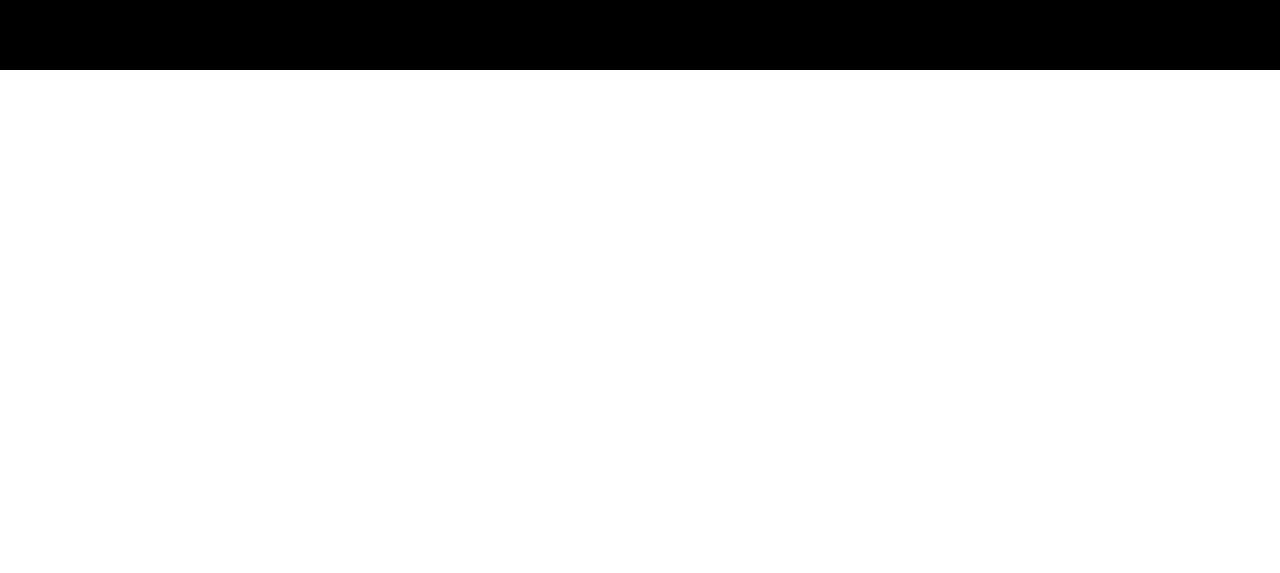
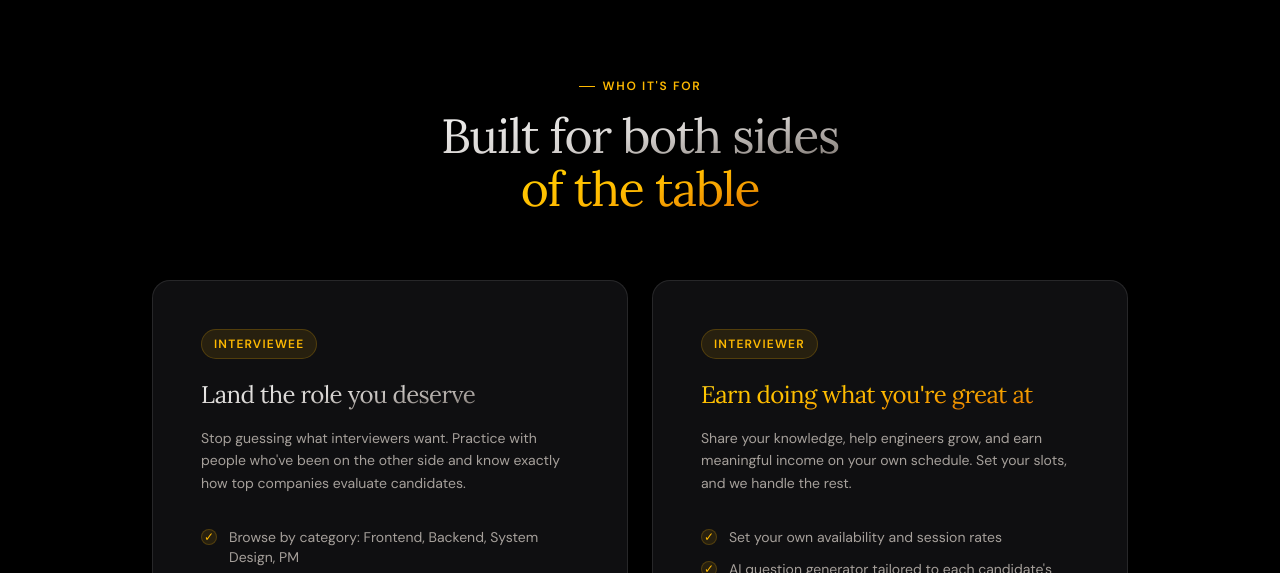
Before and after one commit to mdirfan-007/Prepzo, a Next.js app: page / in a window 1280 px wide. Shown: the part 2227-2800 px from the top of the page. Before the commit the page ends 2297 px from the top, so only its background shows below. Built offline with nearby package versions, Linux system fonts and the light colour scheme; no server answers.

Commit message:
adding BentoCard and features

```diff
--- a/app/page.jsx
+++ b/app/page.jsx
@@ -10,8 +10,9 @@
 } from "@/components/reusePara";
 import { Badge } from "@/components/ui/badge";
 import { Button } from "@/components/ui/button";
-import { AI_TAGS, AVATARS, LOGOS, SLOTS } from "@/lib/data";
+import { AI_TAGS, AVATARS, LOGOS, ROLES, SLOTS } from "@/lib/data";
 import { Bot, Wallet } from "lucide-react";
+import { div } from "motion/react-client";
 import Image from "next/image";
 import Link from "next/link";
 import React from "react";
@@ -105,16 +106,19 @@
               desc="Our AI Interview Generator creates realistic mock interview scenarios tailored to your target role, providing you with a personalized and effective way to practice and prepare for your upcoming interviews."
             >
               <div className="flex flex-wrap gap-2 mt-5">
-               {AI_TAGS.map((t)=>(
-                <Badge key={t.label} variant={t.active ? "gold" : "outline"} size="sm">
-                  {t.label}
-                </Badge>
-               ))}
+                {AI_TAGS.map((t) => (
+                  <Badge
+                    key={t.label}
+                    variant={t.active ? "gold" : "outline"}
+                    size="sm"
+                  >
+                    {t.label}
+                  </Badge>
+                ))}
               </div>
             </BentoCard>
-
           </div>
-           <div className="col-span-12 md:col-span-5">
+          <div className="col-span-12 md:col-span-5">
             <BentoCard
               icon={<Wallet size={16} className="text-amber-400" />}
               title={<GrayTitle>Credit System</GrayTitle>}
@@ -140,9 +144,7 @@
               icon="📹"
               title="HD Video Calls"
               desc="Powered by Stream. Screen sharing, recording, and instant playback links — all built in."
-            >
-
-            </BentoCard>
+            ></BentoCard>
           </div>
 
           <div className="col-span-12 md:col-span-4">
@@ -165,11 +167,9 @@
               icon="📊"
               title={<GrayTitle>AI Feedback Reports</GrayTitle>}
               desc="Post-interview analysis by Gemini with actionable insights."
-            >
-
-            </BentoCard>
+            ></BentoCard>
           </div>
-           <div className="col-span-12 md:col-span-6">
+          <div className="col-span-12 md:col-span-6">
             <BentoCard
               icon="🗓️"
               title={<GoldTitle>Slot-based Scheduling</GoldTitle>}
@@ -189,6 +189,46 @@
           </div>
         </div>
       </section>
+      <section className="relative z-10 pb-28 max-w-5xl mx-auto px-6">
+        <div className="text-center mb-16">
+          <Sectionlabel>Who it&apos;s for</Sectionlabel>
+          <SectionHeading gray="Built for both sides" gold="of the table" />
+        </div>
+
+        <div className="grid md:grid-cols-2 gap-6">
+          {ROLES.map((role) => (
+            <div
+              key={role.label}
+              className="relative bg-[#0f0f11] border border-white/10 hover:border-amber-400/20 rounded-2xl p-12 h-full transition duration-300 overflow-hidden"
+            >
+              <div className="absolute bottom-0 right-0 w-48 h-48 rounded-full bg-[radial-gradient(circle,rgba(251,191,36,0.05)_0%,transparent_70%)] pointer-events-none" />
+
+              <span className="inline-block text-xs font-semibold text-amber-400 tracking-widest uppercase border border-amber-400/20 bg-amber-400/10 rounded-full px-3 py-1.5 mb-5">
+                {role.label}
+              </span>
+
+              <h3 className="font-serif text-2xl tracking-tight mb-4">
+                {role.title}
+              </h3>
+
+              <p className="text-sm text-stone-400 leading-relaxed mb-8">
+                {role.desc}
+              </p>
+
+              <ul className="space-y-3">
+                {role.perks.map((p) => (
+                  <li key={p} className="flex gap-3 text-sm text-stone-400">
+                    <span className="mt-0.5 min-w-4 h-4 rounded-full bg-amber-400/10 border border-amber-400/20 flex items-center justify-center text-xs text-amber-400">
+                      ✓
+                    </span>
+                    {p}
+                  </li>
+                ))}
+              </ul>
+            </div>
+          ))}
+        </div>
+      </section>
     </div>
   );
 };
```
